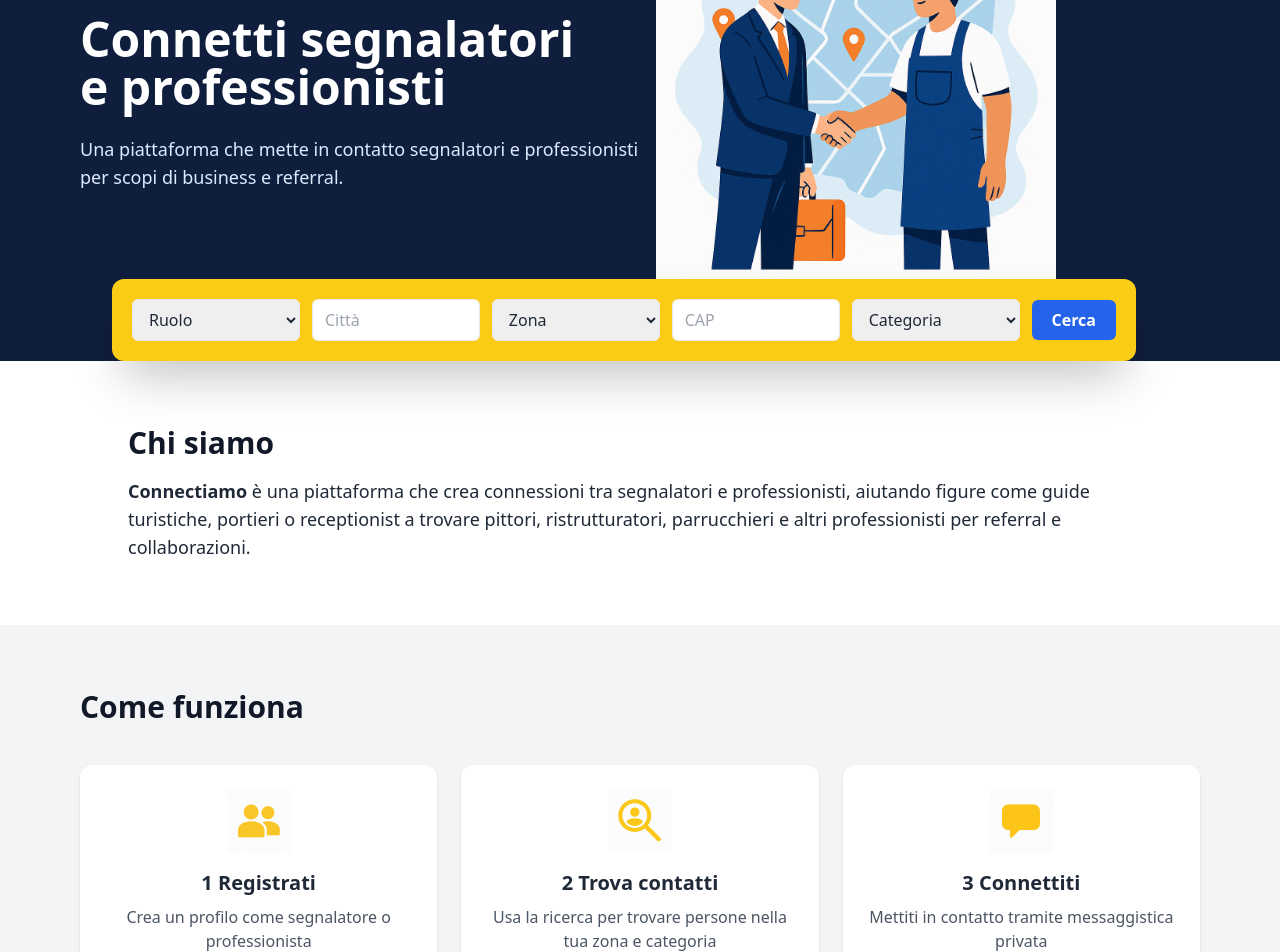
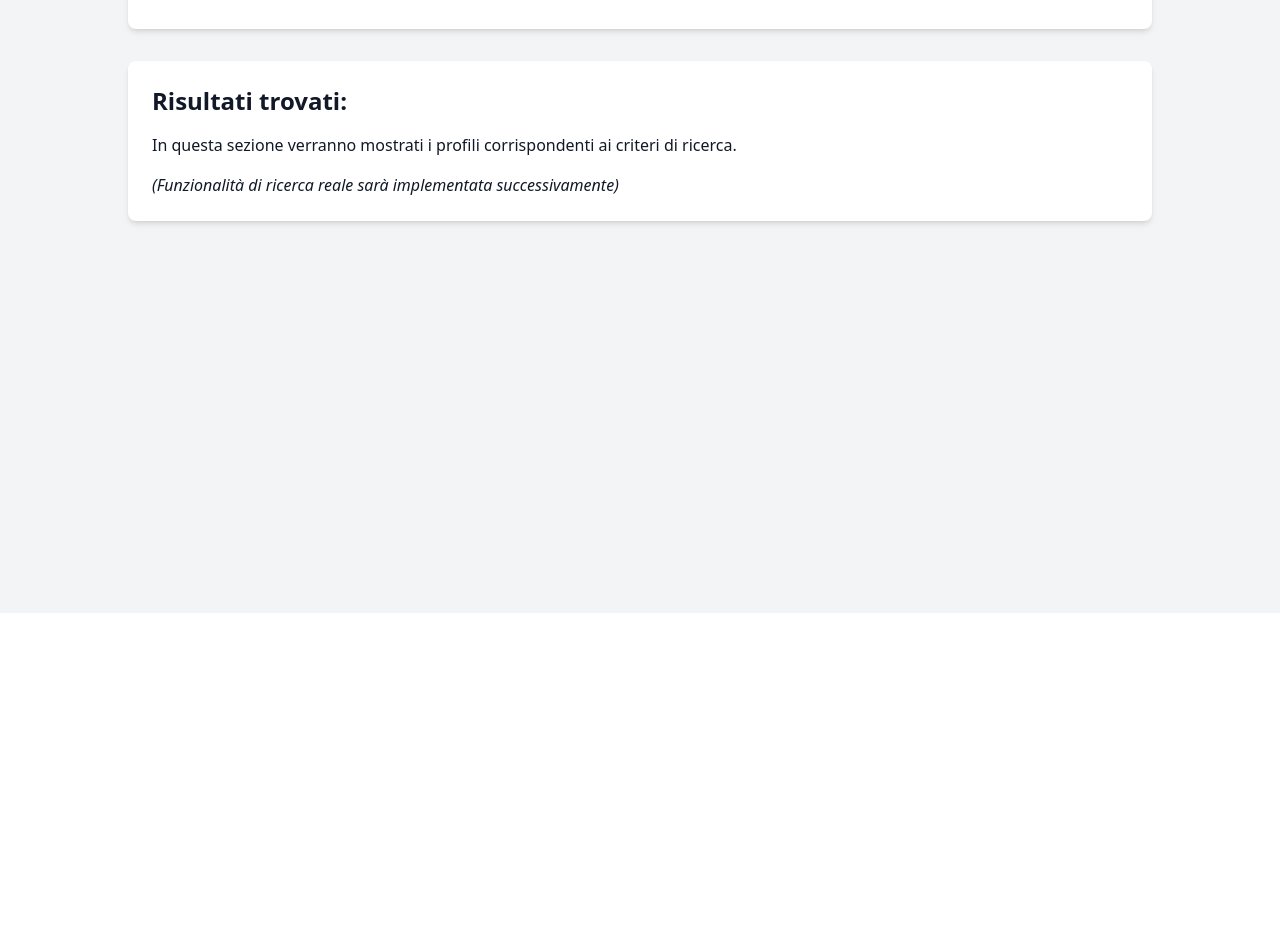
Before and after one commit to ilfrusciante/Connectiamo-website, a Next.js app: page /search-results in a window 1280 px wide. Shown: the part 240-1192 px from the top of the page. After the commit the page ends 853 px from the top, so only its background shows below. Built offline with nearby package versions, Linux system fonts and the light colour scheme.

Commit message:
Update search-results.js

```diff
--- a/pages/search-results.js
+++ b/pages/search-results.js
@@ -1,176 +1,49 @@
+import { useRouter } from 'next/router';
 import Head from 'next/head';
-import Image from 'next/image';
-import { useState } from 'react';
-import { useRouter } from 'next/router';
 
-export default function Home() {
+export default function SearchResults() {
   const router = useRouter();
-  const [role, setRole] = useState('');
-  const [city, setCity] = useState('');
-  const [zone, setZone] = useState('');
-  const [cap, setCap] = useState('');
-  const [category, setCategory] = useState('');
-  const [error, setError] = useState('');
+  const { role, city, zone, cap, category } = router.query;
 
-  const handleSearch = () => {
-    if (!role || !city) {
-      setError('Per favore, seleziona sia il ruolo che la città.');
-      return;
-    }
-    setError('');
-    router.push(`/search-results?role=${role}&city=${city}&zone=${zone}&cap=${cap}&category=${category}`);
-  };
+  const filters = [
+    { label: 'Ruolo', value: role },
+    { label: 'Città', value: city },
+    { label: 'Zona', value: zone },
+    { label: 'CAP', value: cap },
+    { label: 'Categoria', value: category },
+  ];
 
   return (
     <>
       <Head>
-        <title>Connectiamo</title>
+        <title>Risultati Ricerca - Connectiamo</title>
       </Head>
 
-      <main className="bg-white text-gray-900">
+      <main className="bg-gray-100 min-h-screen py-12 px-6 md:px-20 text-gray-900">
+        <div className="max-w-5xl mx-auto space-y-8">
+          <h1 className="text-4xl font-bold mb-6 text-center">Risultati della ricerca</h1>
 
-        {/* HERO SECTION */}
-        <section className="bg-[#0f1e3c] text-white pt-20 pb-12 px-6 md:px-20 relative overflow-visible">
-          <div className="max-w-7xl mx-auto flex flex-col md:flex-row items-center justify-between relative z-10">
-
-            {/* Testo */}
-            <div className="md:w-1/2 space-y-6 z-10">
-              <h1 className="text-4xl md:text-5xl font-bold leading-tight">
-                Connetti segnalatori <br /> e professionisti
-              </h1>
-              <p className="text-lg text-blue-100">
-                Una piattaforma che mette in contatto segnalatori e professionisti per scopi di business e referral.
-              </p>
-            </div>
-
-            {/* Immagine */}
-            <div className="md:w-1/2 mt-10 md:mt-0 relative h-[300px] md:h-[420px] z-0 md:pl-4">
-              <Image
-                src="/images/connect-hero.png"
-                alt="Professionisti"
-                width={400}
-                height={600}
-                className="rounded-lg"
-                priority
-              />
-            </div>
+          {/* Parametri selezionati */}
+          <div className="bg-white rounded-lg shadow-md p-6 space-y-4">
+            <h2 className="text-2xl font-semibold">Filtri applicati:</h2>
+            <ul className="list-disc pl-6 space-y-2">
+              {filters
+                .filter(filter => filter.value) // Mostra solo se il valore esiste
+                .map((filter, index) => (
+                  <li key={index}>
+                    <strong>{filter.label}:</strong> {filter.value}
+                  </li>
+                ))}
+            </ul>
           </div>
 
-          {/* BARRA DI RICERCA */}
-          <div className="w-full max-w-6xl px-4 md:px-0 md:absolute md:left-1/2 md:transform md:-translate-x-1/2 md:translate-y-4 md:bottom-4 z-20">
-            <div className="bg-yellow-400 rounded-xl shadow-2xl flex flex-col md:flex-row items-center gap-3 md:gap-3 p-4 md:p-5 md:w-[95%] md:ml-0 md:translate-x-12 mt-6 md:mt-0 max-w-5xl mx-auto">
-
-              <select
-                value={role}
-                onChange={(e) => setRole(e.target.value)}
-                className="flex-1 px-3 py-2 rounded-md border text-gray-800 w-full focus:ring focus:ring-yellow-300"
-              >
-                <option value="">Ruolo</option>
-                <option value="Professionista">Professionista</option>
-                <option value="Connector">Connector</option>
-              </select>
-
-              <input
-                type="text"
-                value={city}
-                onChange={(e) => setCity(e.target.value)}
-                placeholder="Città"
-                className="flex-1 px-3 py-2 rounded-md border text-gray-800 w-full focus:ring focus:ring-yellow-300"
-              />
-
-              <select
-                value={zone}
-                onChange={(e) => setZone(e.target.value)}
-                className="flex-1 px-3 py-2 rounded-md border text-gray-800 w-full focus:ring focus:ring-yellow-300"
-              >
-                <option value="">Zona</option>
-                <option value="Centro">Centro</option>
-                <option value="Nord">Nord</option>
-                <option value="Sud">Sud</option>
-                <option value="Est">Est</option>
-                <option value="Ovest">Ovest</option>
-              </select>
-
-              <input
-                type="text"
-                value={cap}
-                onChange={(e) => setCap(e.target.value)}
-                placeholder="CAP"
-                className="flex-1 px-3 py-2 rounded-md border text-gray-800 w-full focus:ring focus:ring-yellow-300"
-              />
-
-              <select
-                value={category}
-                onChange={(e) => setCategory(e.target.value)}
-                className="flex-1 px-3 py-2 rounded-md border text-gray-800 w-full focus:ring focus:ring-yellow-300"
-              >
-                <option value="">Categoria</option>
-                <option value="Edilizia">Edilizia</option>
-                <option value="Benessere">Benessere</option>
-                <option value="Tecnologie">Tecnologie</option>
-                <option value="Servizi personali">Servizi personali</option>
-                <option value="Servizi aziendali">Servizi aziendali</option>
-                <option value="Altro">Altro</option>
-              </select>
-
-              <button
-                onClick={handleSearch}
-                className="bg-blue-600 hover:bg-blue-700 text-white font-semibold px-5 py-2 rounded-md w-full md:w-auto transition"
-              >
-                Cerca
-              </button>
-            </div>
-
-            {/* Messaggio di errore */}
-            {error && (
-              <div className="text-red-600 font-semibold mt-3 text-center">
-                {error}
-              </div>
-            )}
+          {/* Risultati trovati */}
+          <div className="bg-white rounded-lg shadow-md p-6 space-y-4">
+            <h2 className="text-2xl font-semibold">Risultati trovati:</h2>
+            <p>In questa sezione verranno mostrati i profili corrispondenti ai criteri di ricerca.</p>
+            <p><em>(Funzionalità di ricerca reale sarà implementata successivamente)</em></p>
           </div>
-        </section>
-
-        {/* CHI SIAMO */}
-        <section className="py-16 px-6 md:px-20 bg-white">
-          <div className="max-w-5xl mx-auto space-y-4">
-            <h2 className="text-3xl font-bold">Chi siamo</h2>
-            <p className="text-gray-800 text-lg">
-              <strong>Connectiamo</strong> è una piattaforma che crea connessioni tra segnalatori e professionisti, aiutando figure come guide turistiche, portieri o receptionist a trovare pittori, ristrutturatori, parrucchieri e altri professionisti per referral e collaborazioni.
-            </p>
-          </div>
-        </section>
-
-        {/* COME FUNZIONA */}
-        <section className="bg-gray-100 py-16 px-6 md:px-20">
-          <div className="max-w-6xl mx-auto">
-            <h2 className="text-3xl font-bold mb-10">Come funziona</h2>
-            <div className="grid grid-cols-1 md:grid-cols-3 gap-6">
-
-              {/* Step 1 */}
-              <div className="bg-white p-6 rounded-xl shadow text-center">
-                <Image src="/images/step1-registrati.png" alt="Registrati" width={64} height={64} className="mx-auto mb-4" />
-                <h3 className="text-xl font-semibold mb-2 text-gray-800">1 Registrati</h3>
-                <p className="text-gray-600 text-base">Crea un profilo come segnalatore o professionista</p>
-              </div>
-
-              {/* Step 2 */}
-              <div className="bg-white p-6 rounded-xl shadow text-center">
-                <Image src="/images/step2-trova.png" alt="Trova contatti" width={64} height={64} className="mx-auto mb-4" />
-                <h3 className="text-xl font-semibold mb-2 text-gray-800">2 Trova contatti</h3>
-                <p className="text-gray-600 text-base">Usa la ricerca per trovare persone nella tua zona e categoria</p>
-              </div>
-
-              {/* Step 3 */}
-              <div className="bg-white p-6 rounded-xl shadow text-center">
-                <Image src="/images/step3-connetti.png" alt="Connettiti" width={64} height={64} className="mx-auto mb-4" />
-                <h3 className="text-xl font-semibold mb-2 text-gray-800">3 Connettiti</h3>
-                <p className="text-gray-600 text-base">Mettiti in contatto tramite messaggistica privata</p>
-              </div>
-
-            </div>
-          </div>
-        </section>
-
+        </div>
       </main>
     </>
   );
```
